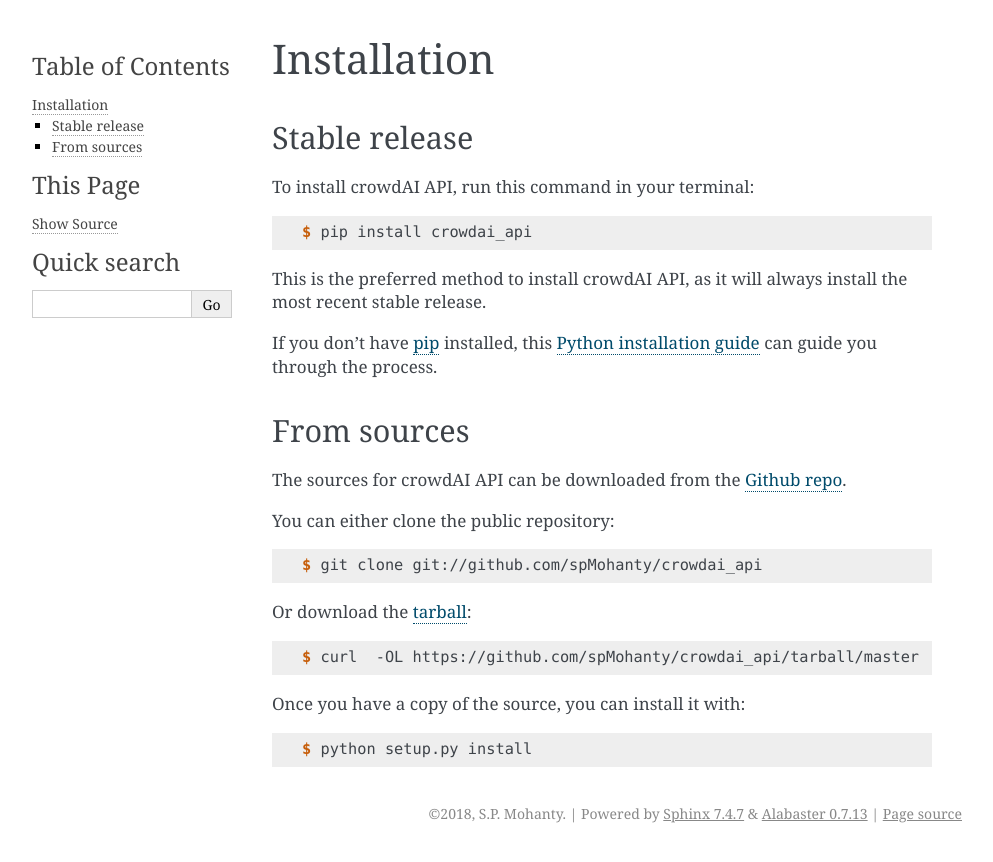
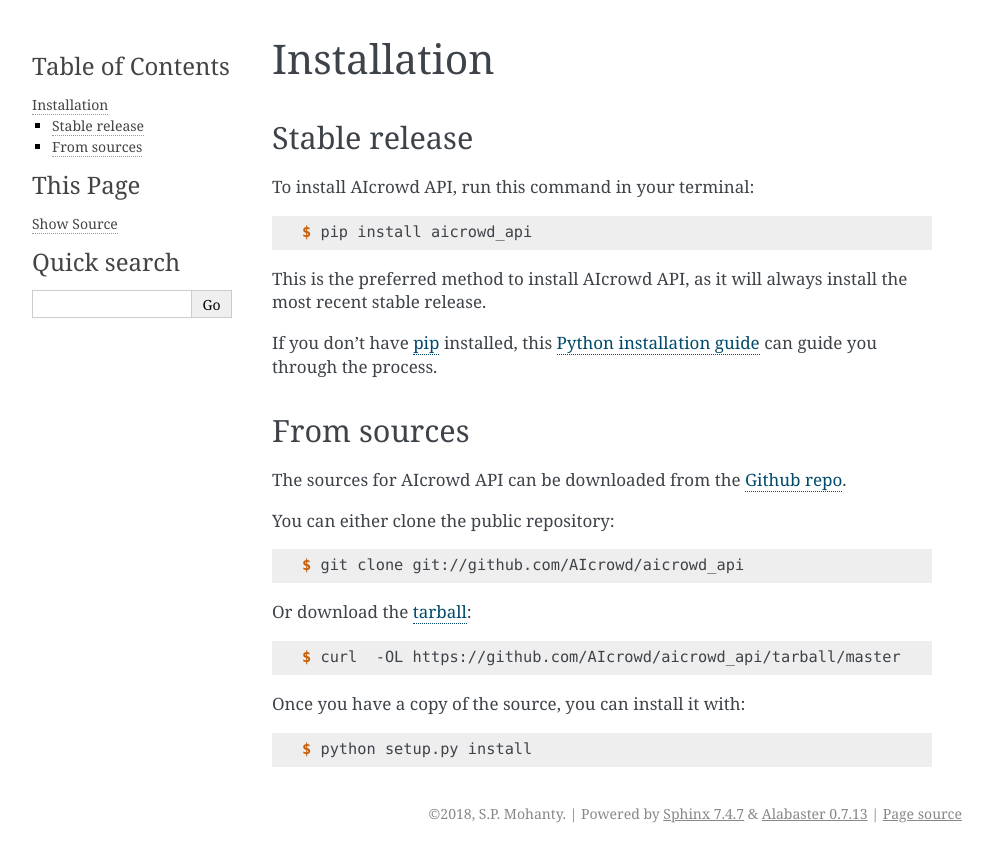
Before and after one commit to AIcrowd/aicrowd_api, a Sphinx documentation site: the page built from docs/installation.rst, in a window 1280 px wide. Shown: the top 862 px of the page, without its empty margins (148-1141 px from the left). Built offline with Sphinx 7.4.7, drawn with Linux system fonts in a browser that asks for light colours; pages that are not in the unit, such as notebooks, are missing from menus; the version number is read from the project's files by our own code.

Commit message:
Fix Typos in env variables, change CrowdAI to AIcrowd where neccesary

```diff
--- a/aicrowd_api/__init__.py
+++ b/aicrowd_api/__init__.py
@@ -1,6 +1,6 @@
 # -*- coding: utf-8 -*-
 
-"""Top-level package for crowdAI API."""
+"""Top-level package for AIcrowd API."""
 
 __author__ = """S.P. Mohanty"""
 __email__ = 'mohanty@aicrowd.com'
--- a/docs/conf.py
+++ b/docs/conf.py
@@ -1,7 +1,7 @@
 #!/usr/bin/env python
 # -*- coding: utf-8 -*-
 #
-# crowdai_api documentation build configuration file, created by
+# aicrowd_api documentation build configuration file, created by
 # sphinx-quickstart on Fri Jun  9 13:47:02 2017.
 #
 # This file is execfile()d with the current directory set to its
@@ -22,7 +22,7 @@
 import sys
 sys.path.insert(0, os.path.abspath('..'))
 
-import crowdai_api
+import aicrowd_api
 
 # -- General configuration ---------------------------------------------
 
@@ -47,7 +47,7 @@
 master_doc = 'index'
 
 # General information about the project.
-project = u'crowdAI API'
+project = u'AIcrowd API'
 copyright = u"2018, S.P. Mohanty"
 author = u"S.P. Mohanty"
 
@@ -56,9 +56,9 @@
 # the built documents.
 #
 # The short X.Y version.
-version = crowdai_api.__version__
+version = aicrowd_api.__version__
 # The full version, including alpha/beta/rc tags.
-release = crowdai_api.__version__
+release = aicrowd_api.__version__
 
 # The language for content autogenerated by Sphinx. Refer to documentation
 # for a list of supported languages.
@@ -101,7 +101,7 @@
 # -- Options for HTMLHelp output ---------------------------------------
 
 # Output file base name for HTML help builder.
-htmlhelp_basename = 'crowdai_apidoc'
+htmlhelp_basename = 'aicrowd_apidoc'
 
 
 # -- Options for LaTeX output ------------------------------------------
@@ -128,8 +128,8 @@
 # (source start file, target name, title, author, documentclass
 # [howto, manual, or own class]).
 latex_documents = [
-    (master_doc, 'crowdai_api.tex',
-     u'crowdAI API Documentation',
+    (master_doc, 'aicrowd_api.tex',
+     u'AIcrowd API Documentation',
      u'S.P. Mohanty', 'manual'),
 ]
 
@@ -139,8 +139,8 @@
 # One entry per manual page. List of tuples
 # (source start file, name, description, authors, manual section).
 man_pages = [
-    (master_doc, 'crowdai_api',
-     u'crowdAI API Documentation',
+    (master_doc, 'aicrowd_api',
+     u'AIcrowd API Documentation',
      [author], 1)
 ]
 
@@ -151,10 +151,10 @@
 # (source start file, target name, title, author,
 #  dir menu entry, description, category)
 texinfo_documents = [
-    (master_doc, 'crowdai_api',
-     u'crowdAI API Documentation',
+    (master_doc, 'aicrowd_api',
+     u'AIcrowd API Documentation',
      author,
-     'crowdai_api',
-     'Python client for the crowdai.org webapp api',
+     'aicrowd_api',
+     'Python client for the aicrowd.com webapp api',
      'Miscellaneous'),
 ]
--- a/docs/index.rst
+++ b/docs/index.rst
@@ -1,4 +1,4 @@
-Welcome to crowdAI API's documentation!
+Welcome to AIcrowd API's documentation!
 ======================================
 
 .. toctree::
--- a/docs/installation.rst
+++ b/docs/installation.rst
@@ -8,13 +8,13 @@
 Stable release
 --------------
 
-To install crowdAI API, run this command in your terminal:
+To install AIcrowd API, run this command in your terminal:
 
 .. code-block:: console
 
-    $ pip install crowdai_api
+    $ pip install aicrowd_api
 
-This is the preferred method to install crowdAI API, as it will always install the most recent stable release.
+This is the preferred method to install AIcrowd API, as it will always install the most recent stable release.
 
 If you don't have `pip`_ installed, this `Python installation guide`_ can guide
 you through the process.
@@ -26,19 +26,19 @@
 From sources
 ------------
 
-The sources for crowdAI API can be downloaded from the `Github repo`_.
+The sources for AIcrowd API can be downloaded from the `Github repo`_.
 
 You can either clone the public repository:
 
 .. code-block:: console
 
-    $ git clone git://github.com/spMohanty/crowdai_api
+    $ git clone git://github.com/AIcrowd/aicrowd_api
 
 Or download the `tarball`_:
 
 .. code-block:: console
 
-    $ curl  -OL https://github.com/spMohanty/crowdai_api/tarball/master
+    $ curl  -OL https://github.com/AIcrowd/aicrowd_api/tarball/master
 
 Once you have a copy of the source, you can install it with:
 
@@ -47,5 +47,5 @@
     $ python setup.py install
 
 
-.. _Github repo: https://github.com/spMohanty/crowdai_api
-.. _tarball: https://github.com/spMohanty/crowdai_api/tarball/master
+.. _Github repo: https://github.com/AIcrowd/aicrowd_api
+.. _tarball: https://github.com/AIcrowd/aicrowd_api/tarball/master
--- a/docs/usage.rst
+++ b/docs/usage.rst
@@ -2,6 +2,6 @@
 Usage
 =====
 
-To use crowdAI API in a project::
+To use AIcrowd API in a project::
 
-    import crowdai_api
+    import aicrowd_api
--- a/setup.py
+++ b/setup.py
@@ -16,7 +16,7 @@
 
 setup(
     author="S.P. Mohanty",
-    author_email='spmohanty91@gmail.com',
+    author_email='mohanty@aicrowd.com',
     classifiers=[
         'Development Status :: 2 - Pre-Alpha',
         'Intended Audience :: Developers',
@@ -44,6 +44,6 @@
     test_suite='tests',
     tests_require=test_requirements,
     url='https://github.com/AIcrowd/aicrowd_api',
-    version='0.1.22',
+    version='0.1.23',
     zip_safe=False,
 )
```
Also changed, not shown: README.md (+2 -2 lines), .github/ISSUE_TEMPLATE.md, 5 other files.
